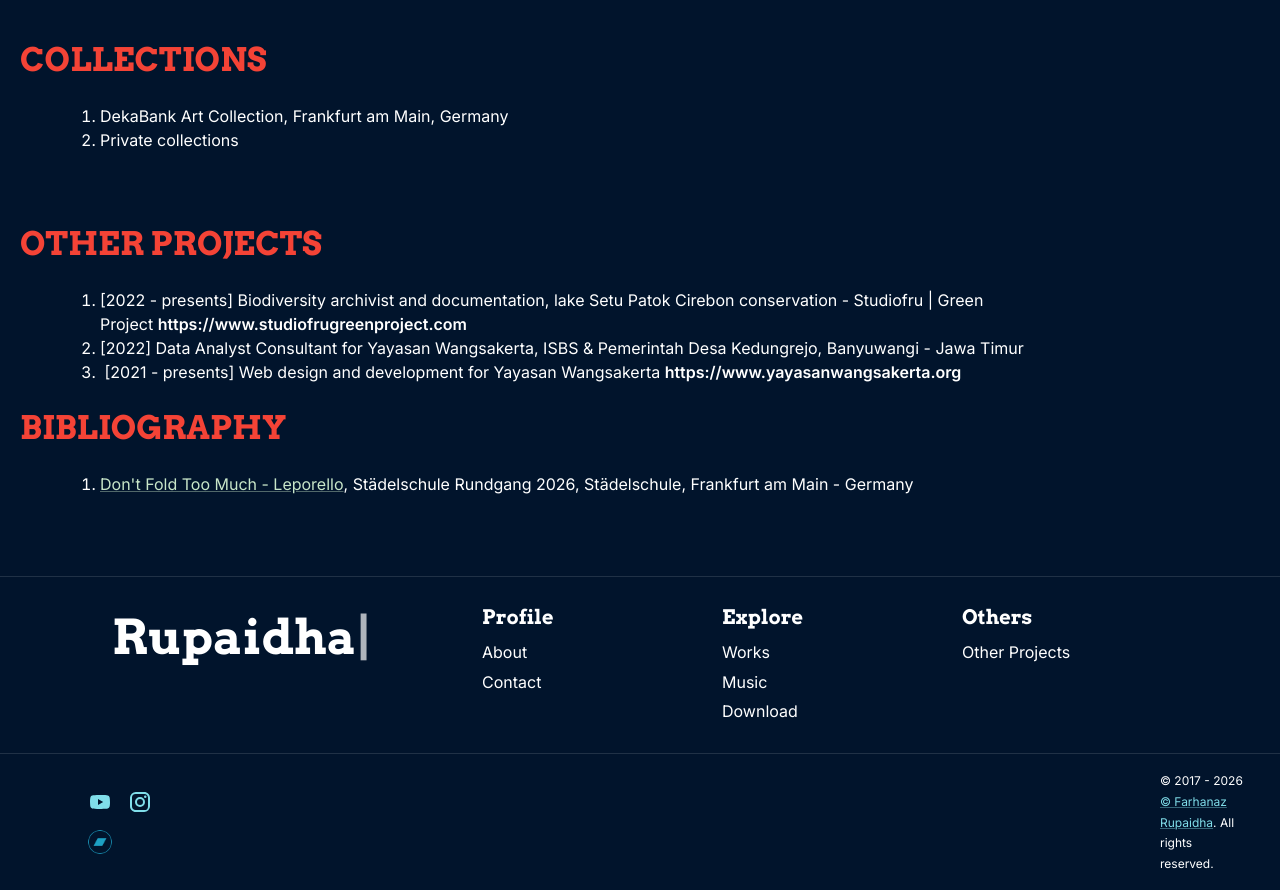
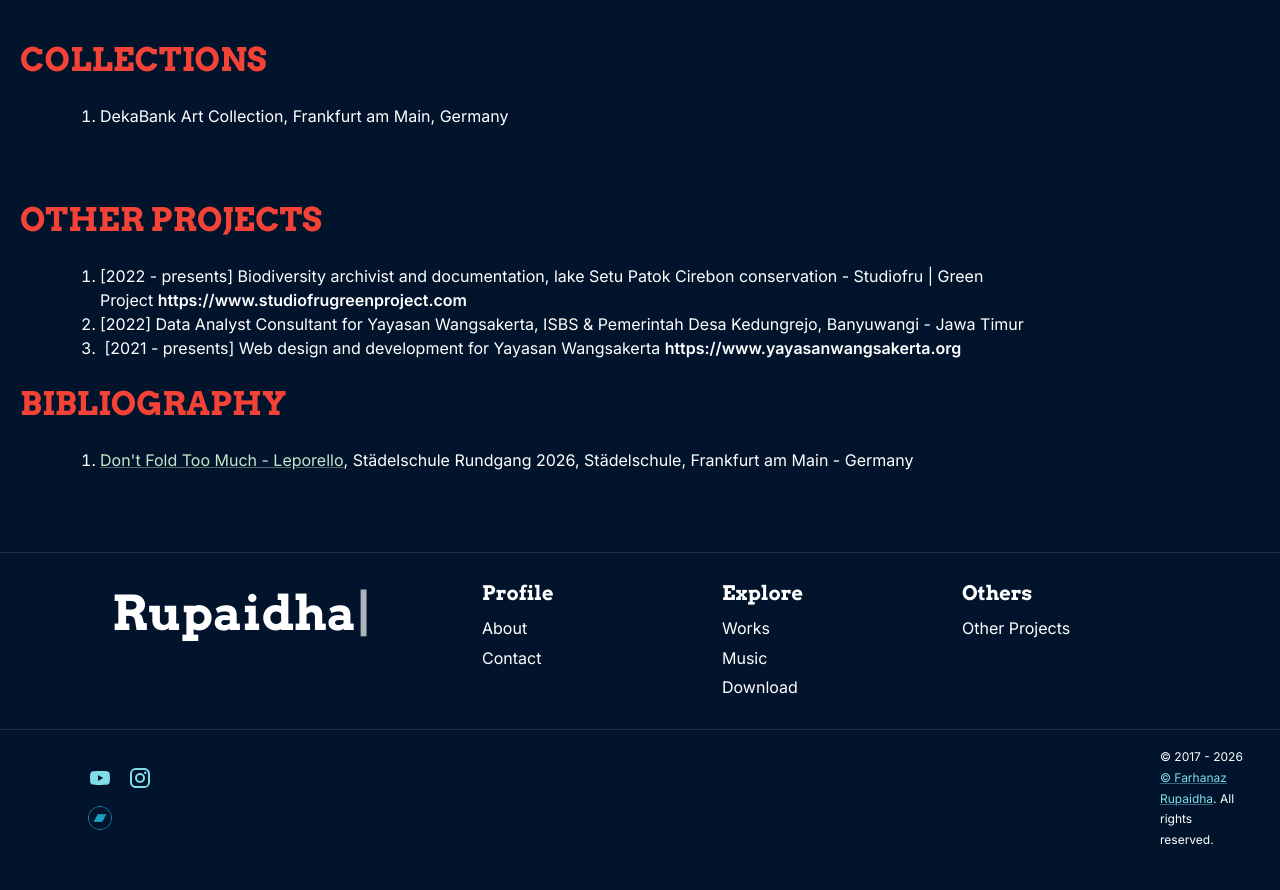
Before and after one commit to farhanazrupaidha/farhanazrupaidha-markdown, a Next.js app: page /about in a window 1280 px wide. Shown: the part 2760-3650 px from the top of the page. After the commit the page ends 3626 px from the top, so only its background shows below. Built offline with nearby package versions, Linux system fonts and the light colour scheme; no server answers; what @mui/material-nextjs would draw is missing.

Commit message:
19th commit

```diff
--- a/src/app/about/page.tsx
+++ b/src/app/about/page.tsx
@@ -186,9 +186,6 @@ export default function Index() {
         <li>
         <div>DekaBank Art Collection, Frankfurt am Main, Germany</div>
         </li>
-        <li>
-        <div>Private collections</div>
-        </li>
         </ol>
         <p>&nbsp;</p>
         <Typography variant="h4" color="#f44336" sx={{mb:1, mt:2}}>OTHER PROJECTS</Typography>
```
